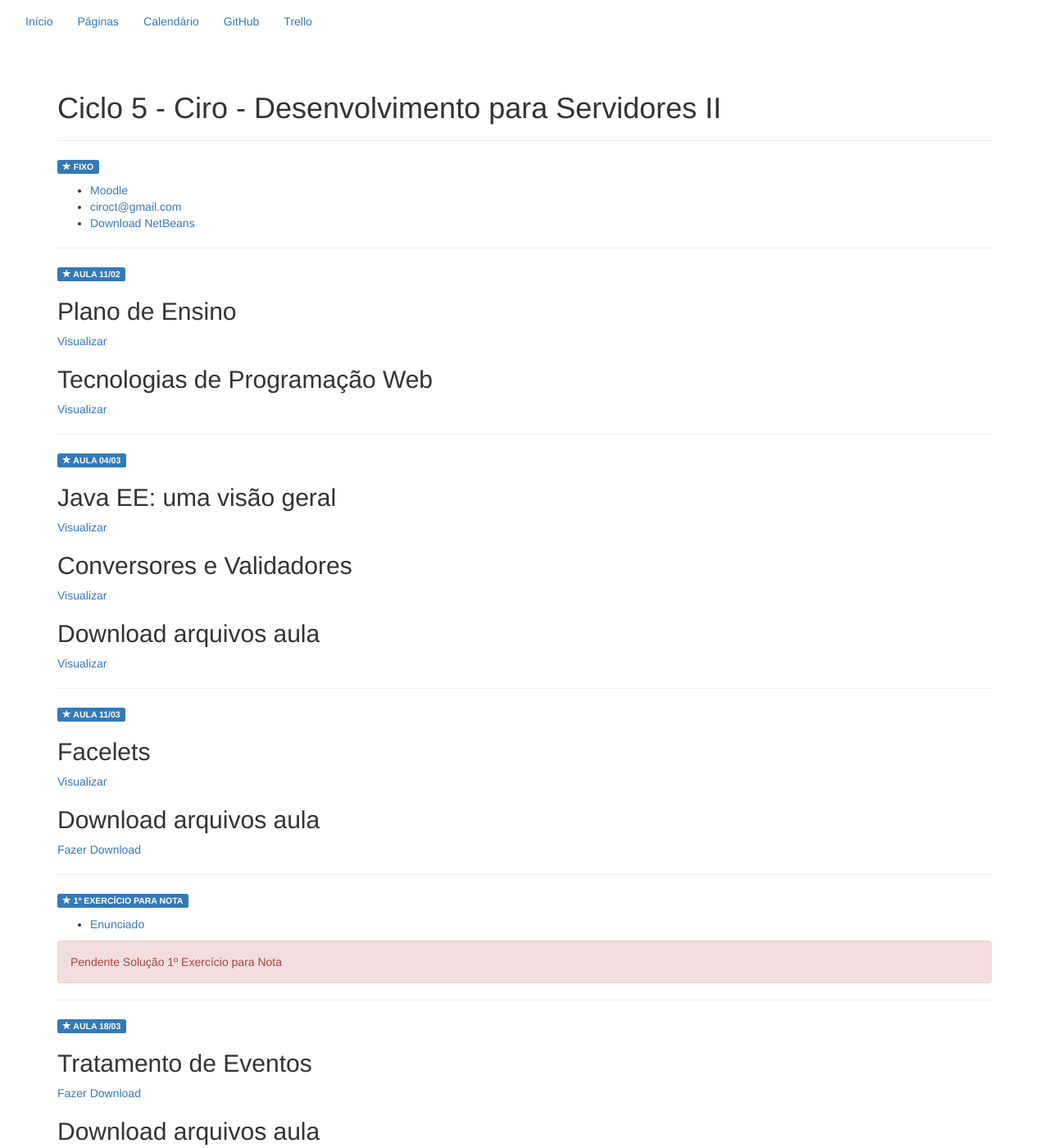
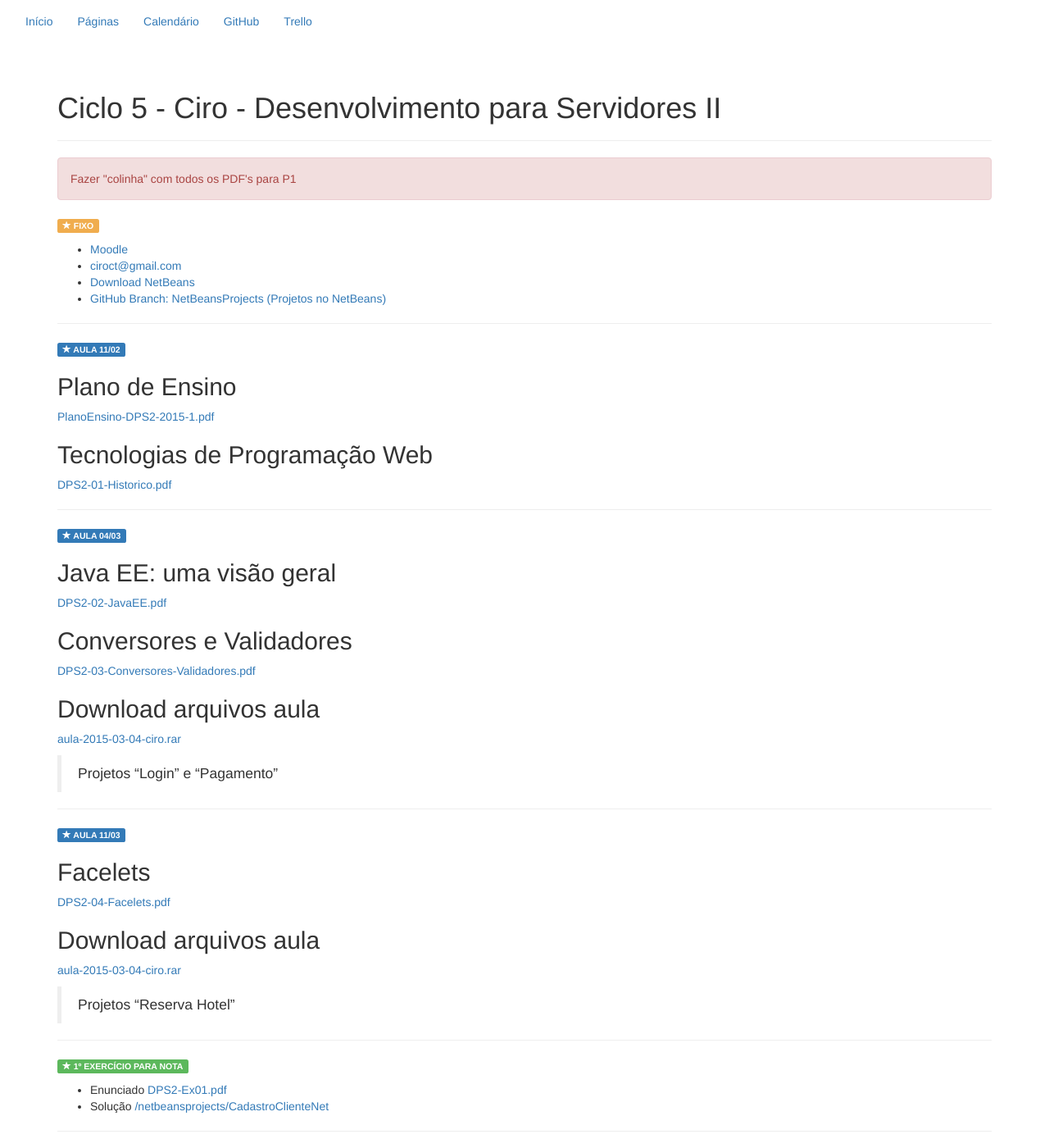
Before and after one commit to fatechub/fatecrl-curso-si, a Jekyll site: the page built from disciplinas/ciclo-5-ciro.md, in a window 1280 px wide and 1400 px high. Shown: the whole window at 82% size. Built offline with Jekyll 4.4.1, drawn with Linux system fonts in a browser that asks for light colours; nearby versions of some CDN libraries; library files that are not in the unit come from our copies; some of the changed text lies outside the part shown.

Commit message:
Melhorado pagina Ciro JSP e add aula dia 25-03

```diff
--- a/disciplinas/ciclo-5-ciro.md
+++ b/disciplinas/ciclo-5-ciro.md
@@ -6,61 +6,79 @@
 ---
 {% include JB/setup %}
 
-<span class="label label-primary text-uppercase"><span class="glyphicon glyphicon glyphicon-star"></span> Fixo</span>
+<div class="alert alert-danger">Fazer "colinha" com todos os PDF's para P1</div>
+
+<span class="label label-warning text-uppercase"><span class="glyphicon glyphicon glyphicon-star"></span> Fixo</span>
 
 - [Moodle](http://fatecrl.edu.br/moodle/course/view.php?id=395)
 - [ciroct@gmail.com](ciroct@gmail.com)
 - [Download NetBeans](https://netbeans.org/)
+- [GitHub Branch: NetBeansProjects (Projetos no NetBeans)](https://github.com/adammacias/fatec-si/tree/netbeansprojects)
 
 ***
 
 <span class="label label-primary text-uppercase"><span class="glyphicon glyphicon glyphicon-star"></span> Aula 11/02</span>
 
 ## Plano de Ensino
-[Visualizar]({{ site.production_url }}/media/PlanoEnsino-DPS2-2015-1.pdf)
+[PlanoEnsino-DPS2-2015-1.pdf]({{ site.production_url }}/media/PlanoEnsino-DPS2-2015-1.pdf)
 
 ## Tecnologias de Programação Web
-[Visualizar]({{ site.production_url }}/media/DPS2-01-Historico.pdf)
+[DPS2-01-Historico.pdf]({{ site.production_url }}/media/DPS2-01-Historico.pdf)
 
 ***
 
 <span class="label label-primary text-uppercase"><span class="glyphicon glyphicon glyphicon-star"></span> Aula 04/03</span>
 
 ## Java EE: uma visão geral
-[Visualizar]({{ site.production_url }}/media/DPS2-02-JavaEE.pdf)
+[DPS2-02-JavaEE.pdf]({{ site.production_url }}/media/DPS2-02-JavaEE.pdf)
 
 ## Conversores e Validadores
-[Visualizar]({{ site.production_url }}/media/DPS2-03-Conversores-Validadores.pdf)
+[DPS2-03-Conversores-Validadores.pdf]({{ site.production_url }}/media/DPS2-03-Conversores-Validadores.pdf)
 
 
 ## Download arquivos aula
-[Visualizar]({{ site.production_url }}/media/aula-2015-03-04-ciro.rar)
+[aula-2015-03-04-ciro.rar]({{ site.production_url }}/media/aula-2015-03-04-ciro.rar)
+
+> Projetos "Login" e "Pagamento"
 
 ***
 
 <span class="label label-primary text-uppercase"><span class="glyphicon glyphicon glyphicon-star"></span> Aula 11/03</span>
 
 ## Facelets
-[Visualizar](http://www.devmedia.com.br/introducao-ao-facelets/5332)
-
+[DPS2-04-Facelets.pdf]({{ site.production_url }}/media/DPS2-04-Facelets.pdf)
 
 ## Download arquivos aula
-[Fazer Download]({{ site.production_url }}/media/aula-2015-03-04-ciro.rar)
+[aula-2015-03-04-ciro.rar]({{ site.production_url }}/media/aula-2015-03-11-ciro.rar)
+
+> Projetos "Reserva Hotel"
 
 ***
 
-<span class="label label-primary text-uppercase"><span class="glyphicon glyphicon glyphicon-star"></span> 1º Exercício para Nota</span>
+<span class="label label-success text-uppercase"><span class="glyphicon glyphicon glyphicon-star"></span> 1º Exercício para Nota</span>
 
-- [Enunciado]({{ site.production_url }}/media/DPS2-Ex01.pdf)
+- Enunciado [DPS2-Ex01.pdf]({{ site.production_url }}/media/DPS2-Ex01.pdf)
+- Solução [/netbeansprojects/CadastroClienteNet](https://github.com/adammacias/fatec-si/tree/netbeansprojects/CadastroClienteNet)
 
-<div class="alert alert-danger">Pendente Solução 1º Exercício para Nota</div>
 
 ***
 
 <span class="label label-primary text-uppercase"><span class="glyphicon glyphicon glyphicon-star"></span> Aula 18/03</span>
 
 ## Tratamento de Eventos
-[Fazer Download]({{ site.production_url }}/media/DPS2-05-Eventos.pdf)
+[DPS2-05-Eventos.pdf]({{ site.production_url }}/media/DPS2-05-Eventos.pdf)
 
 ## Download arquivos aula
-[Fazer Download]({{ site.production_url }}/media/aula-2015-03-18-ciro.rar)
+[aula-2015-03-18-ciro.rar]({{ site.production_url }}/media/aula-2015-03-18-ciro.rar)
+
+> Projetos do Adam e Ciro de "Idiomas" e "AppleMicrosoft"
+
+***
+
+<span class="label label-primary text-uppercase"><span class="glyphicon glyphicon glyphicon-star"></span> Aula 25/03</span>
+
+## Tabela de Dados
+[DPS2-06-DataTable.pdf]({{ site.production_url }}/media/DPS2-06-DataTable.pdf)
+
+## Sessão e Filtro
+[DPS2-07-Sessao-Filtro.pdf]({{ site.production_url }}/media/DPS2-07-Sessao-Filtro.pdf)
```
Also changed, not shown: 4 other files.
